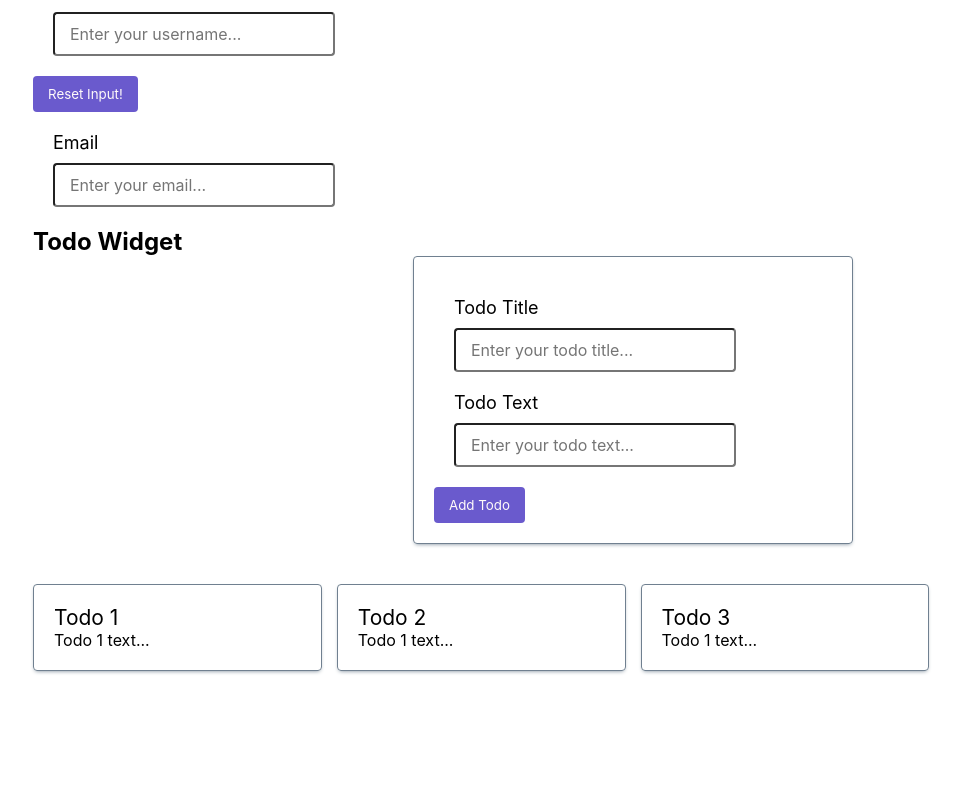
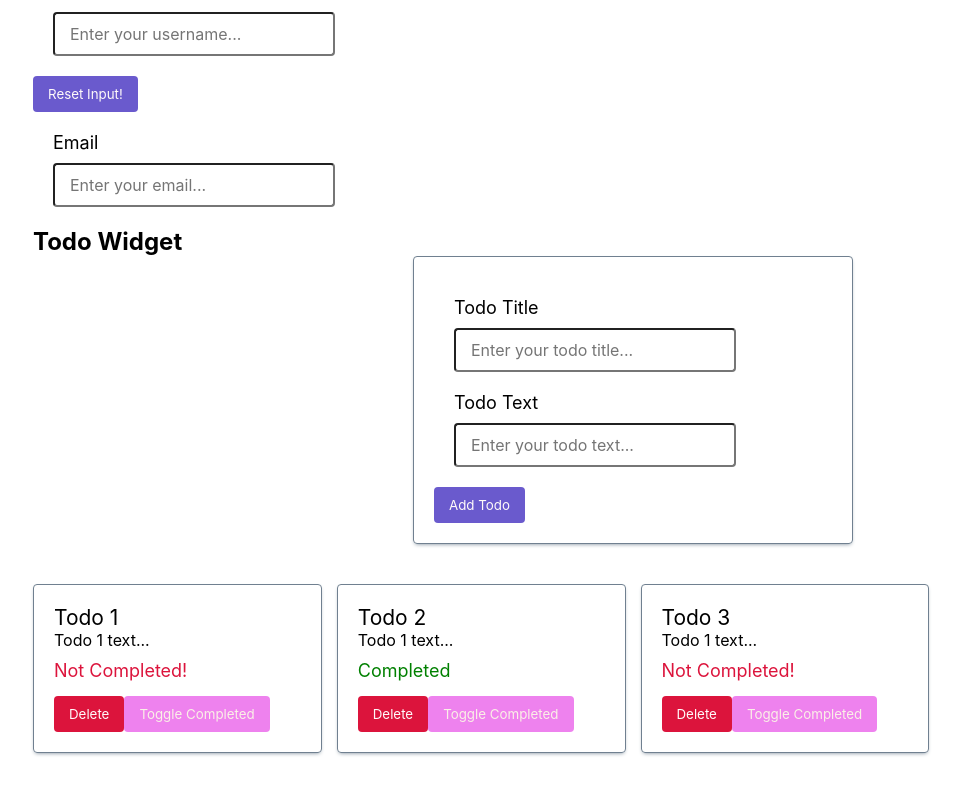
Before and after one commit to resit-bilgeadam/react-todo, a React (Create React App) app: page / in a window 1280 px wide. Shown: the part 310-1103 px from the top of the page, without its empty margins (7-968 px from the left). Before the commit the page ends 1021 px from the top, so only its background shows below. Built offline with nearby package versions, Linux system fonts and the light colour scheme.

Commit message:
complete todo widget

```diff
--- a/src/components/Button/Button.css
+++ b/src/components/Button/Button.css
@@ -1,7 +1,5 @@
 .btn {
-  background-color: slateblue;
   transition: 150ms;
-  color: snow;
   padding: 10px 15px;
   border-radius: 4px;
   border: none;
@@ -11,3 +9,30 @@
 .btn:hover {
   background-color: slategray;
 }
+
+.primary {
+  background-color: slateblue;
+  color: snow;
+}
+
+.primary:hover {
+  background-color: royalblue;
+}
+
+.secondary {
+  background-color: violet;
+  color: linen;
+}
+
+.secondary:hover {
+  background-color: darkorchid;
+}
+
+.danger {
+  background-color: crimson;
+  color: snow;
+}
+
+.danger:hover {
+  background-color: salmon;
+}
--- a/src/components/Button/index.js
+++ b/src/components/Button/index.js
@@ -1,9 +1,11 @@
 import "./Button.css";
 
-function Button(props) {
+function Button({ children, handleClick, color = "primary", type = "button" }) {
+  const classes = `btn ${color}`;
+
   return (
-    <button type={props.type} className="btn" onClick={props.handleClick}>
-      {props.children}
+    <button type={type} className={classes} onClick={handleClick}>
+      {children}
     </button>
   );
 }
--- a/src/components/TodoWidget/TodoWidget.css
+++ b/src/components/TodoWidget/TodoWidget.css
@@ -21,3 +21,20 @@
   font-weight: normal;
   font-size: 21px;
 }
+
+.card-actions {
+  margin-top: 15px;
+}
+
+.card-message {
+  font-size: 18px;
+  margin-top: 10px;
+}
+
+.success {
+  color: green;
+}
+
+.error {
+  color: crimson;
+}
--- a/src/components/TodoWidget/index.js
+++ b/src/components/TodoWidget/index.js
@@ -24,12 +24,28 @@ const initialTodos = [
   },
 ];
 
-function TodoItem({ todo }) {
+function TodoItem({ todo, onDelete, onToggle }) {
+  const messageClass = todo.isCompleted ? "success" : "error";
+
   return (
     <div className="card">
       <h6 className="card-title">{todo.title}</h6>
 
       <p>{todo.text}</p>
+
+      <p className={`card-message ${messageClass}`}>
+        {todo.isCompleted ? "Completed" : "Not Completed!"}
+      </p>
+
+      <div className="card-actions">
+        <Button color="danger" handleClick={() => onDelete(todo.id)}>
+          Delete
+        </Button>
+
+        <Button color="secondary" handleClick={() => onToggle(todo.id)}>
+          Toggle Completed
+        </Button>
+      </div>
     </div>
   );
 }
@@ -47,6 +63,23 @@ function TodoWidget() {
     };
 
     setTodos([...todos, newTodo]);
+    event.target.reset();
+  };
+
+  const deleteTodo = (todoId) => {
+    const filteredTodos = todos.filter((todo) => todo.id !== todoId);
+
+    setTodos(filteredTodos);
+  };
+
+  const toggleTodo = (todoId) => {
+    const toggledTodos = todos.map((todo) => {
+      if (todo.id !== todoId) return todo;
+
+      return { ...todo, isCompleted: !todo.isCompleted };
+    });
+
+    setTodos(toggledTodos);
   };
 
   return (
@@ -79,7 +112,14 @@ function TodoWidget() {
 
       <div className="todos-wrapper">
         {todos.map((todo) => (
-          <TodoItem key={todo.id} todo={todo} />
+          <TodoItem
+            key={todo.id}
+            todo={todo}
+            setTodos={setTodos}
+            todos={todos}
+            onDelete={deleteTodo}
+            onToggle={toggleTodo}
+          />
         ))}
       </div>
     </div>
```
